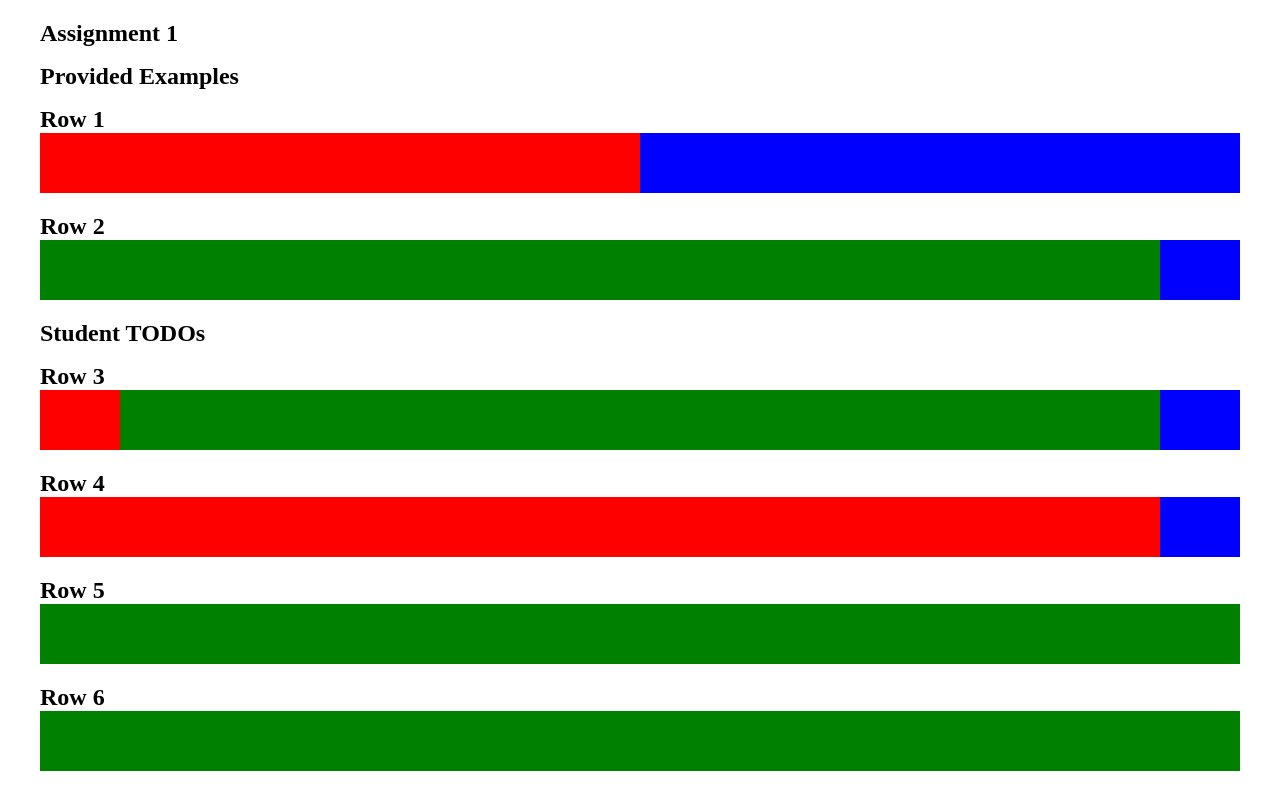
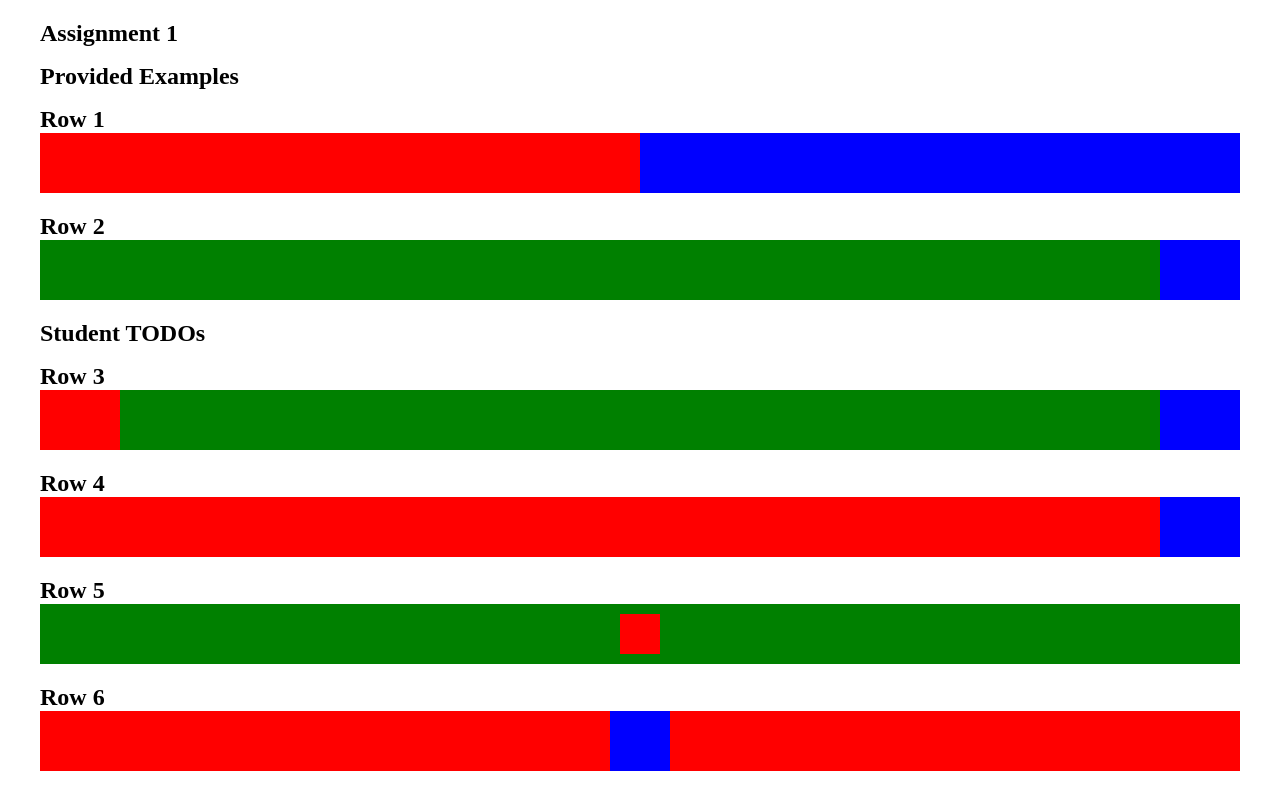
Before and after one commit to yeralinaibat/nfactorial-homework-0606-htmlcss, a plain HTML site: page index.html in a window 1280 px wide. Shown: the top 788 px of the page. Drawn offline with Linux system fonts and the light colour scheme.

Commit message:
last edit

```diff
--- a/index.css
+++ b/index.css
@@ -14,6 +14,22 @@ p {
   display: flex;
   height: 60px;
   background-color: green;
+  margin-bottom: 20px;
+}
+.wrapper2 {
+  display: flex;
+  justify-content: center;
+  align-items: center;
+  height: 60px;
+  background-color: green;
+  margin-bottom: 20px;
+}
+.wrapper3 {
+  display: flex;
+  justify-content: center;
+  align-items: center;
+  height: 60px;
+  background-color: red;
   margin-bottom: 20px;
 }
 
@@ -48,4 +64,23 @@ p {
   width: 80px;
   background-color: red;
 }
+
+.redExample6 {
+  display: flex;
+
+  justify-content: center;
+  align-items: center;
+  width: 40px;
+  height: 40px;
+  background-color: red;
+}
+.blueExample7 {
+  display: flex;
+
+  justify-content: center;
+  align-items: center;
+  width: 60px;
+  height: 60px;
+  background-color: blue;
+}
 /* TODO: Add CSS for the rest of your solution below */
--- a/index.html
+++ b/index.html
@@ -31,9 +31,13 @@
       <div class="blueExample2"></div>
     </div>
     <p>Row 5</p>
-    <div class="wrapper"></div>
+    <div class="wrapper2">
+      <div class="redExample6"></div>
+    </div>
     <p>Row 6</p>
-    <div class="wrapper"></div>
+    <div class="wrapper3">
+      <div class="blueExample7"></div>
+    </div>
     <p>Row 7</p>
     <div class="wrapper"></div>
     <p>Row 8</p>
```
Also changed, not shown: .codesandbox/workspace.json (added).
